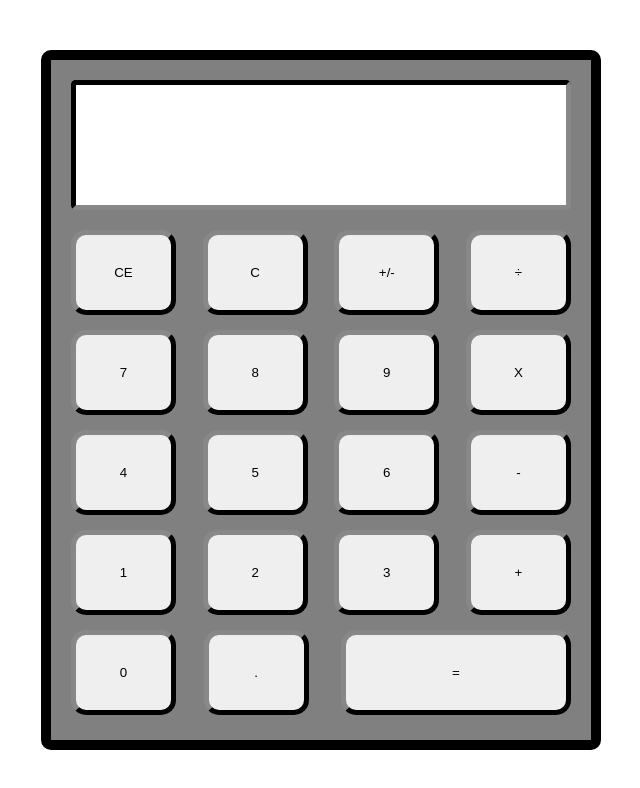
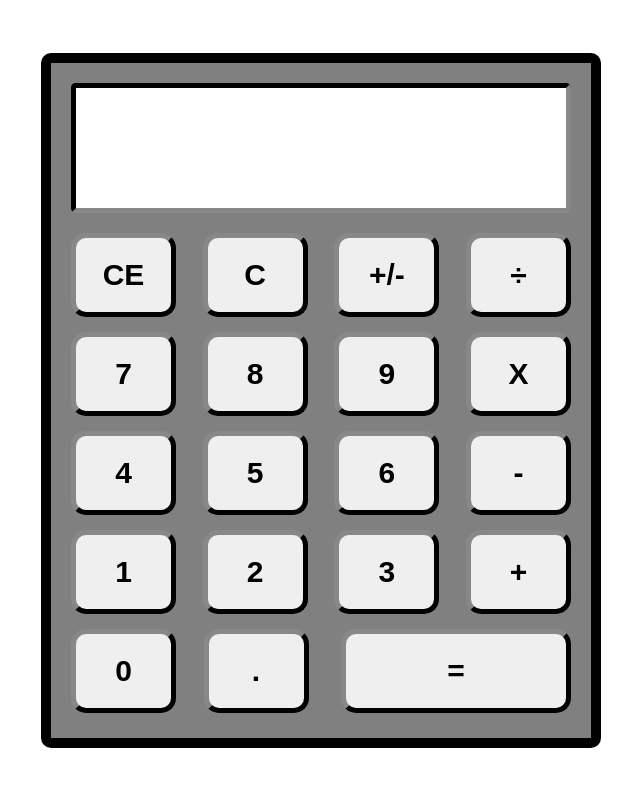
Before and after one commit to SirGeist/calculator, a plain HTML site: page index.html in a window 1280 px wide. Shown: the whole page, without its empty margins (319-959 px from the left). Drawn offline with Linux system fonts and the light colour scheme.

Commit message:
Styled the buttons

```diff
--- a/index.html
+++ b/index.html
@@ -3,7 +3,7 @@
   <head>
     <meta charset="UTF-8" />
     <meta name="viewport" content="width=device-width, initial-scale=1.0" />
-    <title>Document</title>
+    <title>My Calculator</title>
     <link rel="stylesheet" type="text/css" href="styles.css" />
   </head>
   <body>
--- a/scripts.js
+++ b/scripts.js
@@ -44,11 +44,11 @@ const fragment = document.createDocumentFragment();
 // Iterating through each label
 for (let label of buttonLabels) {
   const btn = document.createElement("button");
+  btn.textContent = label;
   btn.setAttribute(
     "style",
-    "display: flex; justify-content: center; align-items: center; padding: 30px; border-radius: 15px; border-color: #343434; border-width: 5px"
+    "display: flex; justify-content: center; align-items: center; padding: 20px; border-radius: 15px; border-color: #343434; border-width: 5px; font-size: 30px; font-weight: bold"
   );
-  btn.textContent = label;
 
   fragment.appendChild(btn);
 }
```
